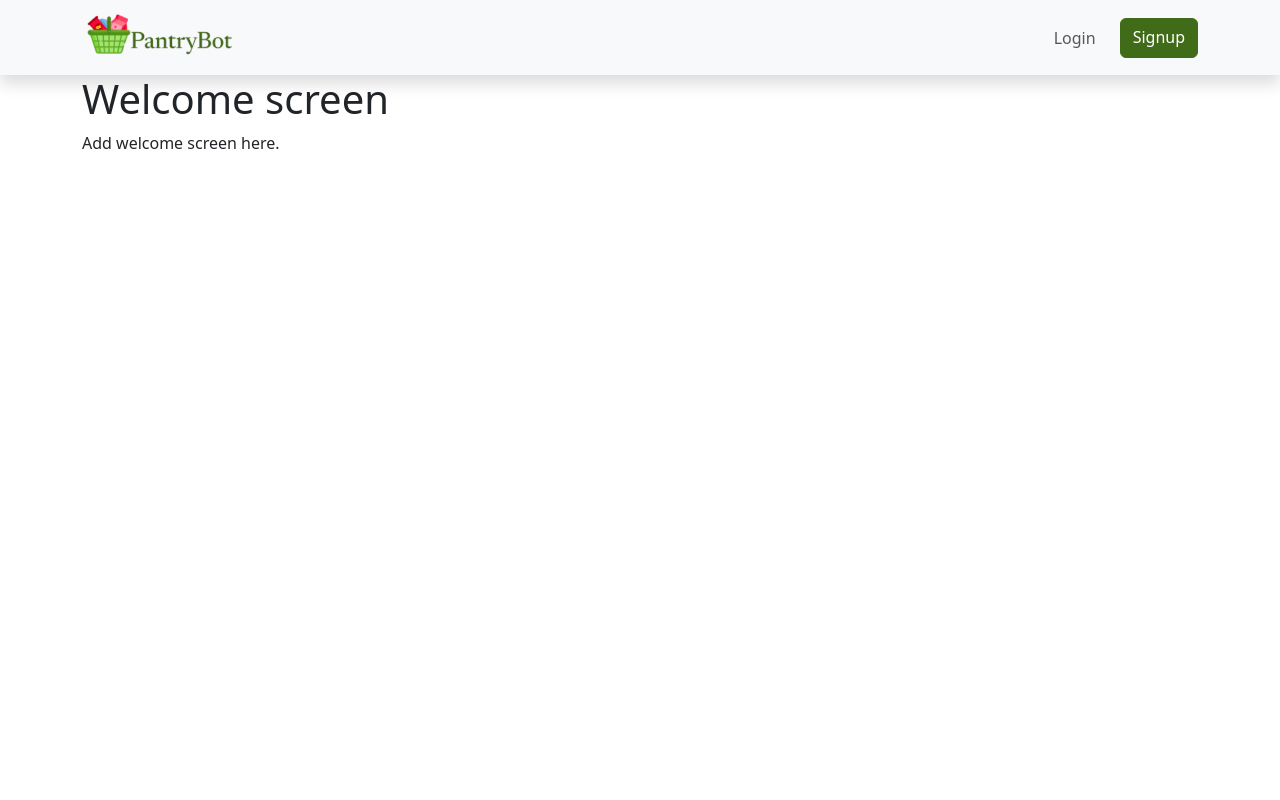
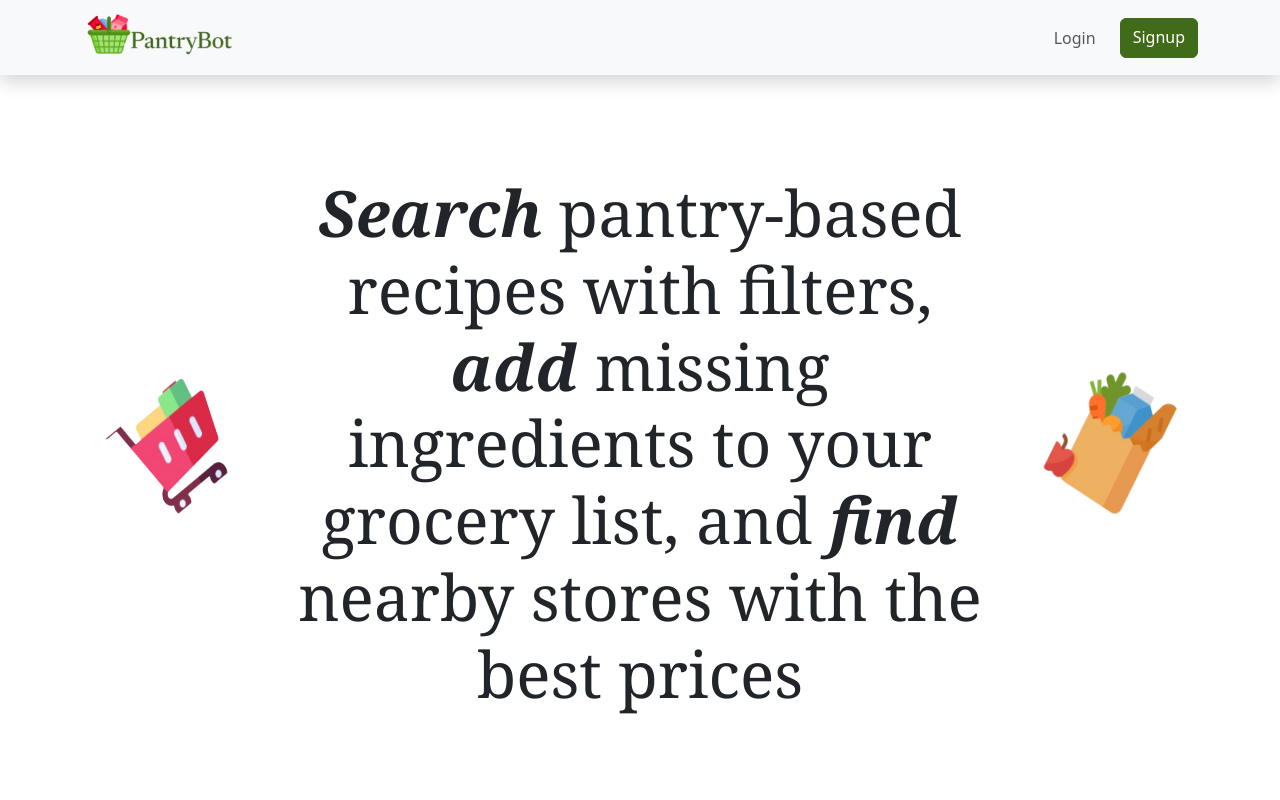
Before and after one commit to ethanwheat/PantryBot, a React (Vite) app in the folder pantrybot-frontend/: page / in a window 1280 px wide. Shown: the top 800 px of the page. Built offline with nearby package versions, Linux system fonts and the light colour scheme.

Commit message:
welcome page

```diff
--- a/pantrybot-frontend/src/pages/Welcome.jsx
+++ b/pantrybot-frontend/src/pages/Welcome.jsx
@@ -1,11 +1,95 @@
-import React from 'react'
-import { Container } from 'react-bootstrap'
+import React from "react";
+import { Button, Container } from "react-bootstrap";
+import { Link } from "react-router-dom";
+import routes from "../constants/routes";
+
+import cartIcon from "/public/cart.png";
+import bagIcon from "/public/bag.png";
 
 export default function Welcome() {
+  // Define styles as JavaScript objects
+  const styles = {
+    // Container for the entire component, setting layout and padding
+    container: {
+      display: "flex",
+      flexDirection: "column",
+      alignItems: "center",
+      padding: "5rem",
+      minHeight: "100vh", // Ensures full viewport height
+    },
+    // Main content area styling
+    mainContent: {
+      textAlign: "center",
+      maxWidth: "1200px",
+      fontSize: "3rem",
+      lineHeight: "1.8",
+    },
+    // Flexbox container for text and images
+    imageTextContainer: {
+      display: "flex",
+      flexDirection: "row", // Places images on the left and right of the text
+      justifyContent: "space-between",
+      alignItems: "center",
+      marginBottom: "4rem",
+    },
+    // Styling for each image
+    image: {
+      height: "150px",
+      maxWidth: "150px",
+      margin: "20px", // Adds spacing around the images
+    },
+    // Styling for the main descriptive text
+    text: {
+      fontSize: "4rem",
+      lineHeight: "1.2",
+      fontFamily: "Georgia, serif", // Font similar to the design
+      flex: "2", // Allows text to take up more space than the images
+      margin: "20px",
+    },
+    // Styling for emphasized (italic/bold) text
+    highlight: {
+      fontStyle: "italic",
+      fontWeight: "bold",
+    },
+    // Style for the call-to-action text
+    ctaText: {
+      fontSize: "1.5rem",
+      fontWeight: "bold",
+    },
+    // Button style for call-to-action
+    ctaButton: {
+      padding: "0.75rem 2rem",
+      borderRadius: "8px",
+    },
+  };
+
   return (
-    <Container>
-      <h1>Welcome screen</h1>
-      <p>Add welcome screen here.</p>
+    <Container fluid style={styles.container}>
+      <section style={styles.mainContent}>
+        <div style={styles.imageTextContainer}>
+          {/* Left Image */}
+          <img src={cartIcon} alt="Cart Icon" style={styles.image} />
+
+          {/* Main Text */}
+          <p style={styles.text}>
+            {/* Emphasized words with 'highlight' style */}
+            <span style={styles.highlight}>Search</span> pantry-based recipes with filters,{" "}
+            <span style={styles.highlight}>add</span> missing ingredients to your grocery list, and{" "}
+            <span style={styles.highlight}>find</span> nearby stores with the best prices
+          </p>
+
+          {/* Right Image */}
+          <img src={bagIcon} alt="Bag Icon" style={styles.image} />
+        </div>
+
+        {/* Call-to-action text */}
+        <p style={styles.ctaText}>To Get Started:</p>
+
+        {/* Sign-In/Create Account button */}
+        <Button as={Link} to={routes.signup} variant="primary" style={styles.ctaButton}>
+          Sign-In or Create Account
+        </Button>
+      </section>
     </Container>
-  )
+  );
 }
```
Also changed, not shown: pantrybot-frontend/public/bag.png (added), pantrybot-frontend/public/cart.png (added).
